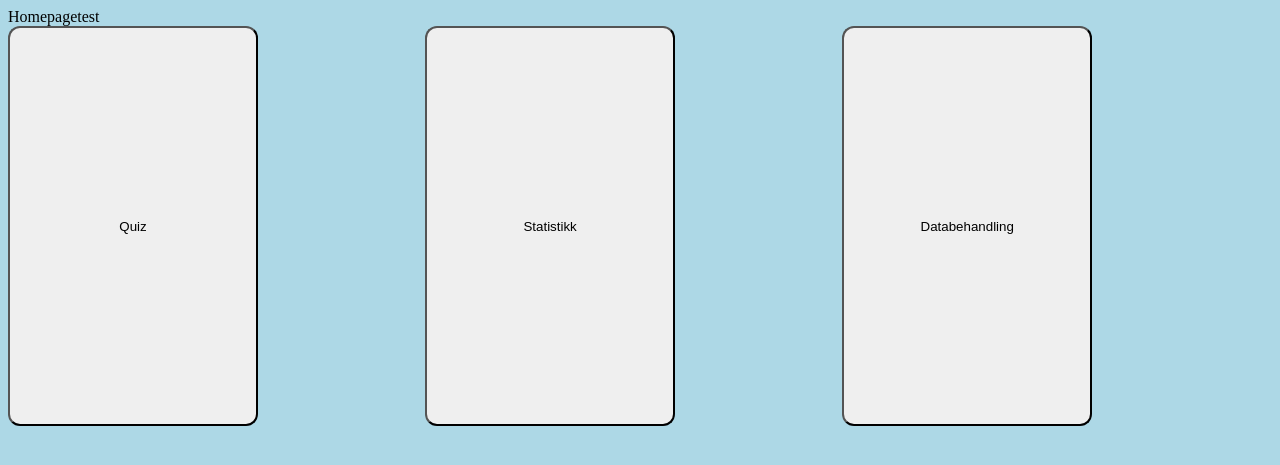
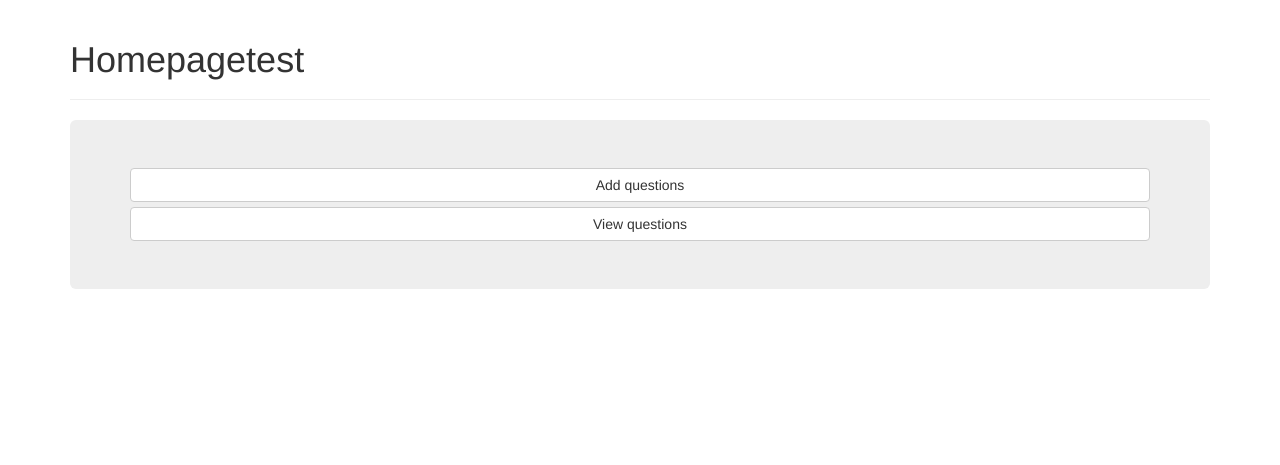
Before and after one commit to lastCent/TDT4140-61, a Django app: template templates/index.html in a window 1280 px wide. Shown: the top 465 px of the page. Run offline with Django 3.2, Linux system fonts and the light colour scheme; the template is opened without the code that fills it, so the values that code supplies are empty; some libraries are stand-ins or nearby versions.

Commit message:
Added Bootstrap CDN support
Bootstrap CDN links added to base template.
Minor tweaks and tests.

```diff
--- a/pineapple/urls.py
+++ b/pineapple/urls.py
@@ -20,8 +20,8 @@ import mainMenu.views
 
 urlpatterns = [
     url(r'^admin/', admin.site.urls),
-    url(r'^menu', mainMenu.views.index),
+    url(r'^$', mainMenu.views.index),
     url(r'^add_question/', quiz.views.add_question),
-    url(r'^view_question', quiz.views.view_question),
+    url(r'^view_question/', quiz.views.view_question),
     url(r'^base/', quiz.views.base)
 ]
--- a/templates/add_question.html
+++ b/templates/add_question.html
@@ -1,4 +1,8 @@
 {% extends 'base.html' %}
+
+{% block title %}
+    newQuestion
+{% endblock %}
 
 {% block header %}
     <h1>Add a question</h1>
--- a/templates/base.html
+++ b/templates/base.html
@@ -1,9 +1,14 @@
 <!DOCTYPE html>
 <html lang="en">
 <head>
+    <!-- link til cheat sheet: https://hackerthemes.com/bootstrap-cheatsheet/ -->
     <meta charset="UTF-8">
     <script src="https://ajax.googleapis.com/ajax/libs/jquery/3.1.1/jquery.min.js"></script>    <!-- Getting jquery library from google -->
     <script src="../static/js/jquery_functions.js"></script>     <!-- Where we store our own jquery functions -->
+    <!-- Set page width to screen size -->
+    <meta name="viewport" content="width = device-width, initial-scale = 1">
+    <!--Link til Bootstrap css -->
+    <link rel="stylesheet" type="text/css" href="https://maxcdn.bootstrapcdn.com/bootstrap/3.3.7/css/bootstrap.min.css">
     <title>{% block title %}Alpha{% endblock %}</title>
 </head>
 <body>
@@ -14,5 +19,7 @@
 
     {% block footer %}{% endblock %}
 
+    <!-- Link til Bootstrap CDN, javascript. Mæ stå nederst i body -->
+    <script src="https://maxcdn.bootstrapcdn.com/bootstrap/3.3.7/js/bootstrap.min.js"></script>
 </body>
 </html>
--- a/templates/index.html
+++ b/templates/index.html
@@ -1,37 +1,23 @@
 <!DOCTYPE html>
-<html lang="en">
-<!-- Link to CSS -->
-{% load static %}
-<link rel="stylesheet" type="text/css" href="{% static 'mainMenu/style.css' %}" />
-<head>
-    <meta charset="UTF-8">
-    <title>PineApple</title>
-</head>
-<body>
-    Homepagetest
-</body>
+{% extends 'base.html' %}
 
-    <div id="menu" style="position: relative; overflow: hidden;">
-        <div id="leftButton" style="position: relative; width: 33%; float: left;">
-            <!-- Link til Quiz -->
-            <form action="/quiz" method="get">
-                <input type="submit" value="Quiz" id="quizButton" />
-                <!--name="Submit" -->
-            </form>
+{% block title %}
+    PineApple
+{% endblock %}
+
+{% block content %}
+    <div class="container">
+        <div class="page-header">
+            <h1>Homepagetest</h1>
         </div>
-        <div id="middleButton" style="position: relative; width: 33%; float: left;">
-            <!-- Link til Statistikk -->
-            <form action="/Statistikk" method="get">
-                <input type="submit" value="Statistikk" id="statistikkButton" />
-            <!--name="Submit" -->
-            </form>
-        </div>
-        <div id="rightButton" style="position: relative; width: 33%; float: left;">
-            <!-- Link til Statistikk -->
-            <form action="/Databehandling" method="get">
-                <input type="submit" value="Databehandling" id="dataButton" />
-            <!--name="Submit" -->
-            </form>
+        <div class="jumbotron">
+            <a href="http://127.0.0.1:8000/add_question" class="btn btn-default btn-block" role="button">
+                Add questions
+            </a>
+            <a href="http://127.0.0.1:8000/view_question" class="btn btn-default btn-block" role="button">
+                View questions
+            </a>
+
         </div>
     </div>
-</html>
+{% endblock %}
```
Also changed, not shown: pinebase.db (added), quiz/migrations/0001_initial.py (added).
